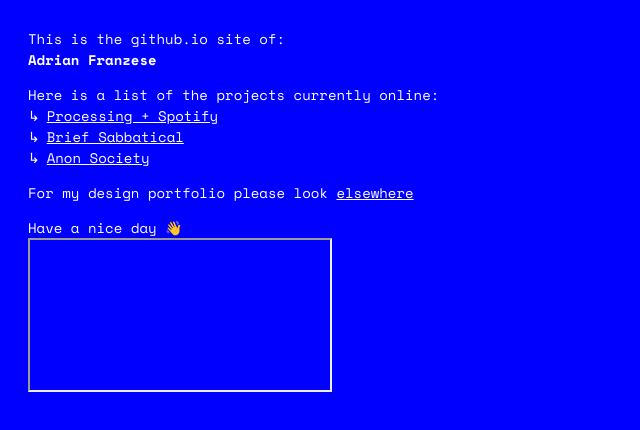
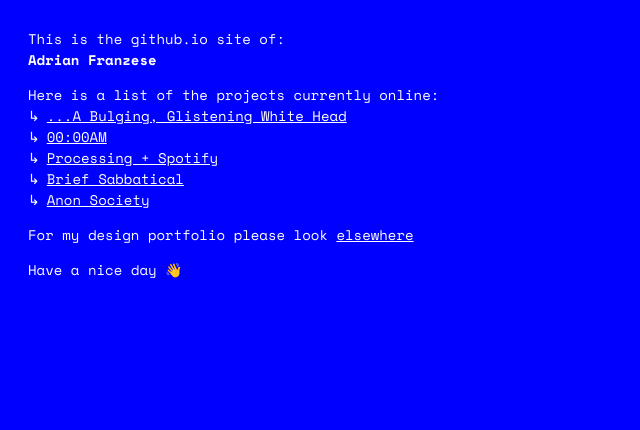
Before and after one commit to adrianfranzese/adrianfranzese.github.io, a plain HTML site: page index.html in a window 1280 px wide. Shown: the whole page, without its empty margins (0-640 px from the left). Drawn offline with nearby package versions, Linux system fonts and the light colour scheme.

Commit message:
Update index.html

```diff
--- a/index.html
+++ b/index.html
@@ -3,8 +3,10 @@
   <head>
     <meta charset="UTF-8">
     <title>Adrian Franzese</title>
+    <base href="https://adrianfranzese.github.io">
   <link rel="stylesheet" href="stylesheet.css" type="text/css">
 	<link href="https://fonts.googleapis.com/css?family=Space+Mono:400,700" rel="stylesheet">
+
   <script type="text/javascript">
    var _gaq = _gaq || [];
    _gaq.push(['_setAccount', 'UA-110122518-2']);
@@ -24,16 +26,15 @@
 		<div class="projects">
 			<p>Here is a list of the projects currently online:</p>
 			<ul>
-				<li><a href="https://adrianfranzese.github.io/P5_plus_Spotify/">Processing + Spotify</a></li>
-				<li><a href="https://adrianfranzese.github.io/brief-sabbatical/">Brief Sabbatical</a></li>
+              	<li><a href="/white_head/">...A Bulging, Glistening White Head</a></li>
+              	<li><a href="/00-00AMy/">00:00AM</a></li>
+				<li><a href="/P5_plus_Spotify/">Processing + Spotify</a></li>
+				<li><a href="/brief-sabbatical/">Brief Sabbatical</a></li>
 				<li><a href="">Anon Society</a></li>
 			</ul>
 		</div>
 		<p>For my design portfolio please look <a href="https://adrianfranzese.myportfolio.com/">elsewhere</a></p>
 		<p class="goodbye">Have a nice day &#x1F44B;</p>
 	</section>
-	<section class="background-site">
-		 <iframe src=""></iframe>
-	</section>
   </body>
 </html>
```
